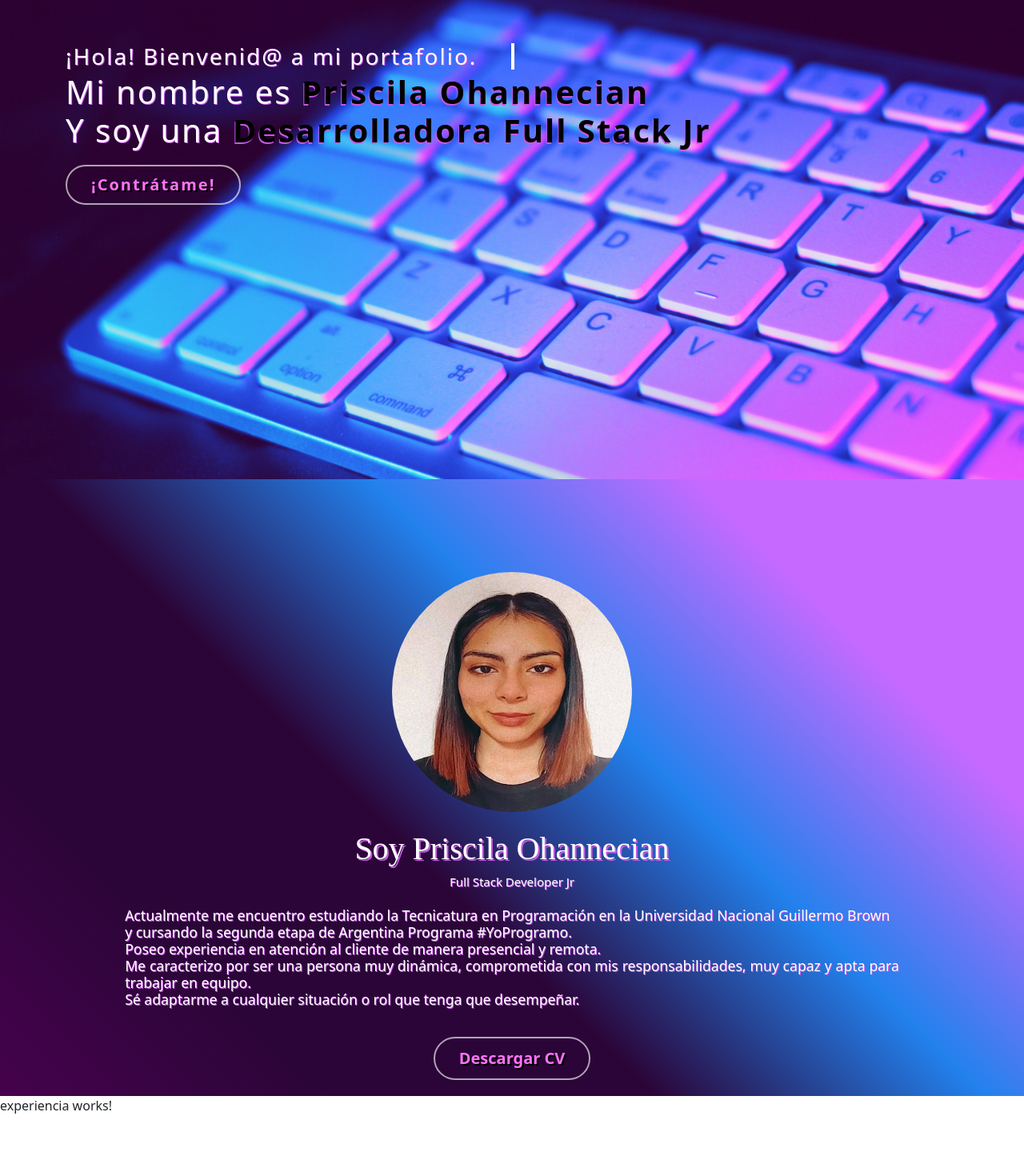
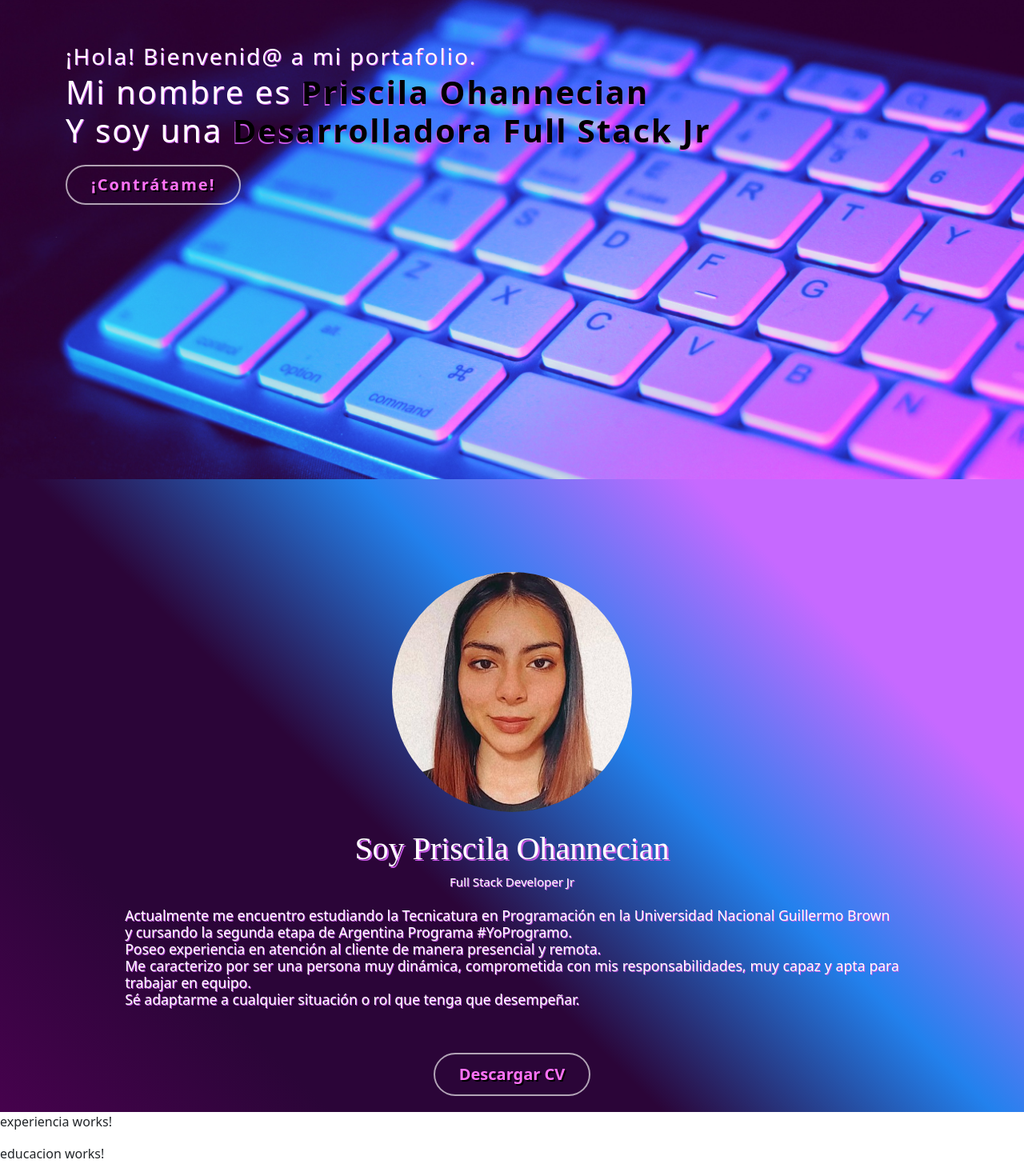
Before and after one commit to Shir07/Mi_Portafolio, an Angular app in the folder Front-end/: page / in a window 1280 px wide. Shown: the part 201-1671 px from the top of the page at 80% size. Before the commit the page ends 1611 px from the top, so only its background shows below. Built offline with nearby package versions, Linux system fonts and the light colour scheme; a web font is replaced by a local one.

Commit message:
Se modifica about me y se agrega seccción esperiencia

```diff
--- a/Front-end/src/app/app.component.html
+++ b/Front-end/src/app/app.component.html
@@ -1,3 +1,4 @@
 <app-header></app-header>
 <app-acerca-de></app-acerca-de>
 <app-experiencia></app-experiencia>
+<app-educacion></app-educacion>
--- a/Front-end/src/app/app.module.ts
+++ b/Front-end/src/app/app.module.ts
@@ -7,6 +7,7 @@ import { HeaderComponent } from './components/header/header.component';
 import { AcercaDeComponent } from './components/acerca-de/acerca-de.component';
 import { HeroHomeComponent } from './components/hero-home/hero-home.component';
 import { ExperienciaComponent } from './components/experiencia/experiencia.component';
+import { EducacionComponent } from './components/educacion/educacion.component';
 
 
 @NgModule({
@@ -16,6 +17,7 @@ import { ExperienciaComponent } from './components/experiencia/experiencia.compo
     AcercaDeComponent,
     HeroHomeComponent,
     ExperienciaComponent,
+    EducacionComponent,
 
   ],
   imports: [
--- a/Front-end/src/app/components/acerca-de/acerca-de.component.css
+++ b/Front-end/src/app/components/acerca-de/acerca-de.component.css
@@ -42,11 +42,13 @@ h3{
 
 }
 
-.perfil{
+img{
     margin-top: 6%;
     border-radius: 50%;
-    width: 300;
-    height: 300;
+    width: 300px;
+    height: 300px;
+    object-fit: cover;
+
 }
 
 .about-principal{
--- a/Front-end/src/app/components/acerca-de/acerca-de.component.html
+++ b/Front-end/src/app/components/acerca-de/acerca-de.component.html
@@ -1,7 +1,7 @@
 
 <section class="about aling-items-strech">
     <div class="about-principal">
-<img src="../../../assets/fotoperfil.jpg"  class="perfil" alt="Foto de Priscila Ohannecian">
+<img class="img-fluid" src="../../../assets/fotoperfil.jpg"   alt="Foto de Priscila Ohannecian">
 <h1>Soy Priscila Ohannecian</h1>
 <h3>Full Stack Developer Jr</h3>
 <h2>Actualmente me encuentro estudiando la Tecnicatura en Programación en la Universidad Nacional Guillermo Brown<br> y cursando la segunda etapa de Argentina Programa #YoProgramo.<br> Poseo experiencia en atención al cliente de manera presencial y remota.<br> Me caracterizo por ser una persona muy dinámica, comprometida con mis responsabilidades, muy capaz y apta para trabajar en equipo. <br>Sé adaptarme a cualquier situación o rol que tenga que desempeñar.</h2>
--- /dev/null
+++ b/Front-end/src/app/components/educacion/educacion.component.html
@@ -0,0 +1 @@
+<p>educacion works!</p>
--- a/Front-end/src/app/components/hero-home/hero-home.component.css
+++ b/Front-end/src/app/components/hero-home/hero-home.component.css
@@ -7,36 +7,13 @@
     line-height: 26px;
     color: white;
 }
-.type{
-    color: white;
-   display: inline-block;
-    font-size: monospace;
-    white-space: nowrap;
-    border-right: 4px solid;
-    width: 35ch;
-    text-shadow: 1px 1px #c758e4;
-
-
-
-    animation: typing 5s  steps(35) infinite  alternate,
-    blink .5s infinite step-end alternate;
-    overflow: hidden;
-
-}
-
-@keyframes typing {
-    from { width: 0; }
-}
-
-@keyframes blink {
-    50% { border-color: transparent}
-}
-
 
 
 .text-box h1{
-    font-size: 30px;
+    font-size: 40px;
     line-height: 40px;
+    text-shadow: 1px 1px #c758e4;
+
 
 
 
@@ -47,7 +24,10 @@
     text-shadow: 1px 1px #c758e4;
 
 }
+h3{
+    text-shadow: 1px 1px #c758e4;
 
+}
 
 
 
@@ -89,3 +69,36 @@ a{
 
 
 }
+/*
+El h3 tenia un span con una animación de tipado pero no lograba
+que quede responsive. Decidí dejarlo así por el momento
+.type{
+    color: white;
+   display: inline-block;
+    font-size: monospace;
+    white-space: nowrap;
+    border-right: 4px solid;
+    width: 33ch;
+    text-shadow: 1px 1px #c758e4;}
+
+
+
+   /* animation: typing 5s  steps(33) ,
+    blink .5s infinite step-end alternate;
+    overflow: hidden;
+
+}
+
+@keyframes typing {
+    from { width: 0; }
+}
+
+@keyframes blink {
+    50% { border-color: transparent}
+}
+
+/*@media (max-width:700px) and (min-width:500px){
+    .type{
+        font-size: 12px;
+    }
+}*/
--- a/Front-end/src/app/components/hero-home/hero-home.component.html
+++ b/Front-end/src/app/components/hero-home/hero-home.component.html
@@ -1,8 +1,8 @@
 <div class="container">
     <div class="text-box ">
-        <h3> <span class="type"> ¡Hola! Bienvenid@ a mi portafolio.</span></h3>
+        <h3> ¡Hola! Bienvenid@ a mi portafolio.</h3>
 
-        <h2 >Mi nombre es <span class="text-1"><b>Priscila Ohannecian</b></span> </h2>
+        <h1>Mi nombre es <span class="text-1"><b>Priscila Ohannecian</b></span> </h1>
         <h2>Y soy una  <span class="text-1"><b> Desarrolladora Full Stack Jr</b></span> </h2>
 
 
--- a/Front-end/src/index.html
+++ b/Front-end/src/index.html
@@ -1,3 +1,4 @@
+<!DOCTYPE html>
 <html lang="es">
 <head>
   <!--Metadatos-->
```
Also changed, not shown: Front-end/src/app/components/educacion/educacion.component.ts (added, +10 -0 lines), Front-end/src/app/components/educacion/educacion.component.css (added), 1 other file (tests, documents, lock files or other folders).
